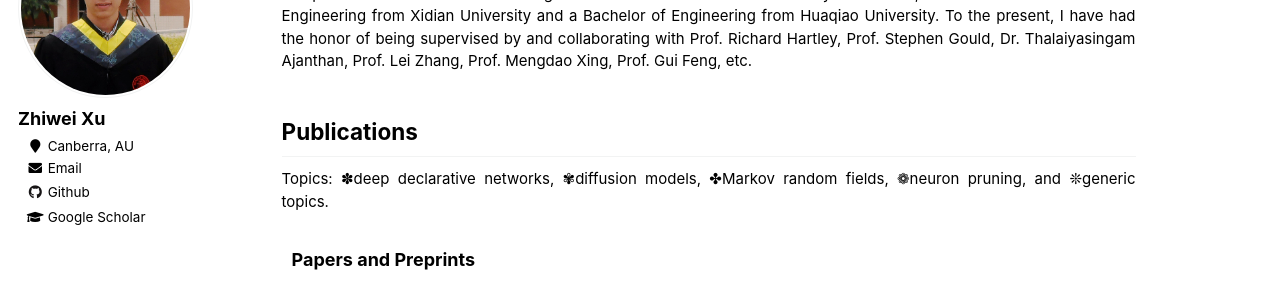
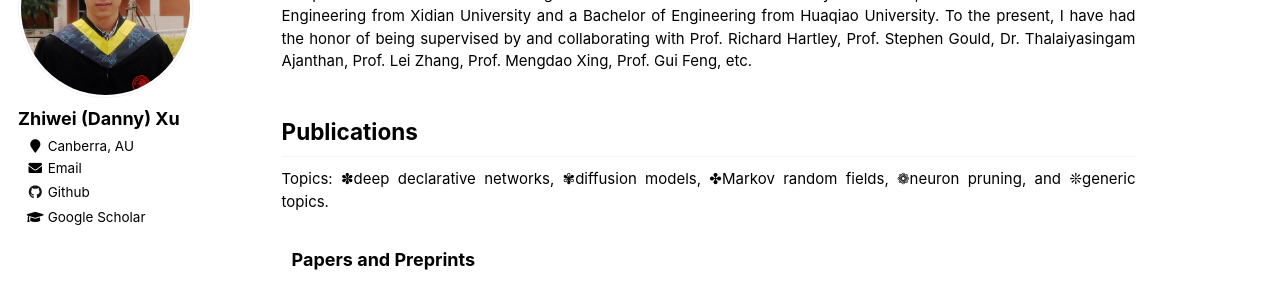
Before and after one commit to zwxu064/zwxu064.github.io, a Jekyll site: the page built from _pages/about.html, in a window 1280 px wide. Shown: the part 200-490 px from the top of the page. Built offline with Jekyll 4.4.1, drawn with Linux system fonts in a browser that asks for light colours.

Commit message:
Update _config.yml

```diff
--- a/_config.yml
+++ b/_config.yml
@@ -80,7 +80,7 @@ analytics:
 
 # Site Author
 author:
-  name             : "Zhiwei Xu"
+  name             : "Zhiwei (Danny) Xu"
   avatar           : "../images/zhiwei.png"
   bio              : " "
   location         : Canberra, AU
```
